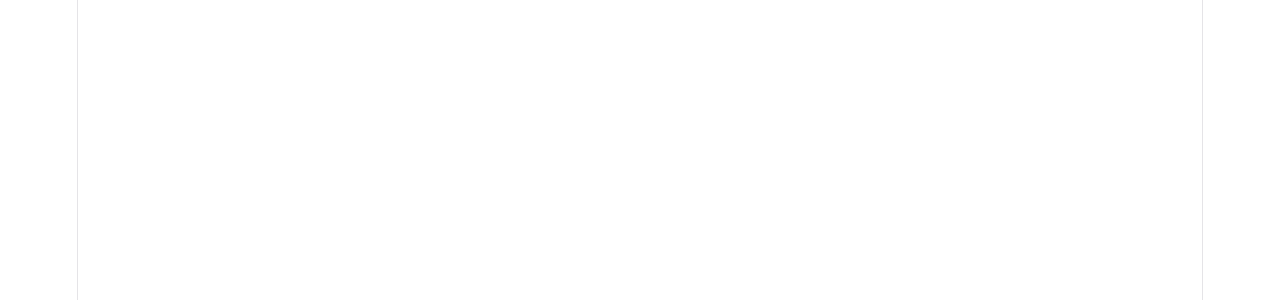
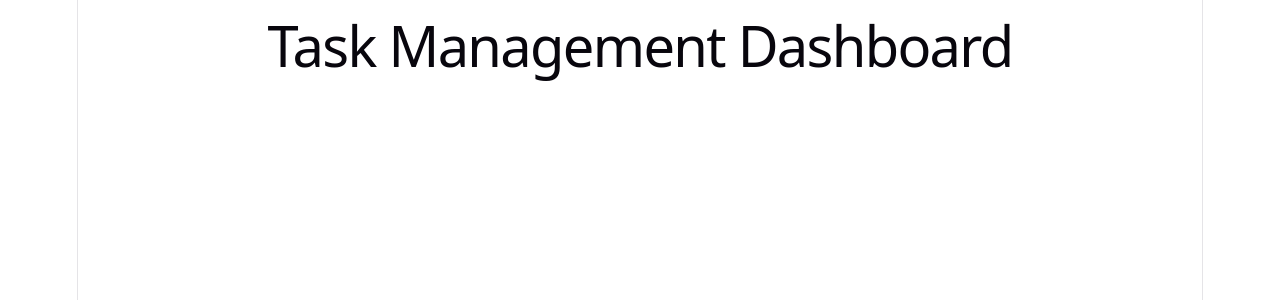
Before and after one commit to Nadimali007/Task-Management-Dashboard, a React (Vite) app: page / in a window 1280 px wide. Shown: the top 300 px of the page. Built offline with nearby package versions, Linux system fonts and the light colour scheme.

Commit message:
Update App component

```diff
--- a/src/App.jsx
+++ b/src/App.jsx
@@ -3,6 +3,12 @@
 
 function App() {
 
+    return (
+        <div className="App">
+            <h1>Task Management Dashboard</h1>
+        </div>
+    )
+
 
 }
 
```
